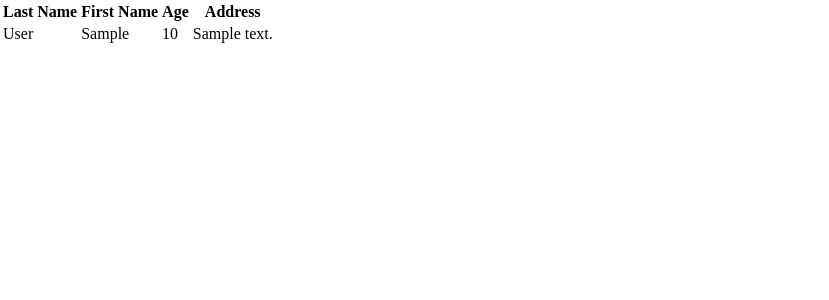
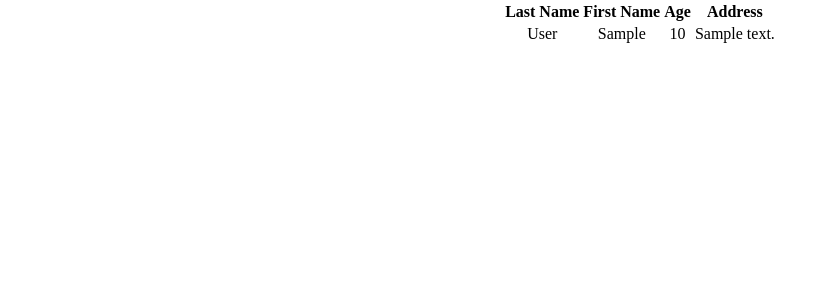
Before and after one commit to justin-curtis-lu/ACC-Scheduler, a Django app: page /view_seniors/ in a window 1280 px wide. Shown: the top 300 px of the page, without its empty margins (0-829 px from the left). Run offline with Django 3.2, Linux system fonts and the light colour scheme; tables that the repository leaves empty hold one stand-in row (values such as "Sample post").

Commit message:
centered pages for mock demo (temporary)

```diff
--- a/ACC_scheduler/scheduling_application/static/style.css
+++ b/ACC_scheduler/scheduling_application/static/style.css
@@ -1,3 +1,4 @@
+/* Temporary Home Page Styling */
 body {
     margin: 0;
     padding: 0;
@@ -49,3 +50,12 @@ section {
 [Contacts] {
     width: 250px;
 }
+/* Temporary centerting */
+.center {
+    text-align: center;
+}
+
+table {
+    margin-left: auto;
+    margin-right: auto;
+}
--- a/ACC_scheduler/scheduling_application/templates/scheduling_application/index.html
+++ b/ACC_scheduler/scheduling_application/templates/scheduling_application/index.html
@@ -8,6 +8,7 @@
     <title>Index</title>
 </head>
 <body>
+    <div class="center">
         {% if user.is_authenticated %}
         <p>Hello, {{user.first_name}}</p>
         <a href="{% url 'logout' %}">LOGOUT</a>
@@ -26,5 +27,6 @@
                 <input type="submit" value="Schedule an Appointment" />
             </form>
         </div>
+    </div>
 </body>
 </html>
--- a/ACC_scheduler/scheduling_application/templates/scheduling_application/login.html
+++ b/ACC_scheduler/scheduling_application/templates/scheduling_application/login.html
@@ -8,6 +8,7 @@
     <title>Login</title>
 </head>
 <body>
+    <div class="center">
     <form method="POST">
         {% csrf_token %}
         <input type="text" name="username" placeholder="username"><br>
@@ -21,5 +22,6 @@
         <h3> {{message}} </h3>
         {% endfor %}
     </div>
+    </div>
 </body>
 </html>
--- a/ACC_scheduler/scheduling_application/templates/scheduling_application/view_seniors.html
+++ b/ACC_scheduler/scheduling_application/templates/scheduling_application/view_seniors.html
@@ -8,6 +8,7 @@
     <title>Seniors</title>
 </head>
 <body>
+    <div class="center">
     <table>
         <tr>
             <th>Last Name</th>
@@ -24,5 +25,9 @@
         </tr>
         {% endfor %}
     </table>
+<!--    <form action="" method="post">-->
+<!--        <input type="submit">-->
+<!--    </form>-->
+    </div>
 </body>
 </html>
```
Also changed, not shown: ACC_scheduler/scheduling_application/forms.py (+8 -0 lines), ACC_scheduler/scheduling_application/templates/scheduling_application/appointment.html (+13 -0 lines). Lines whose indentation alone changed are shown as unchanged.
